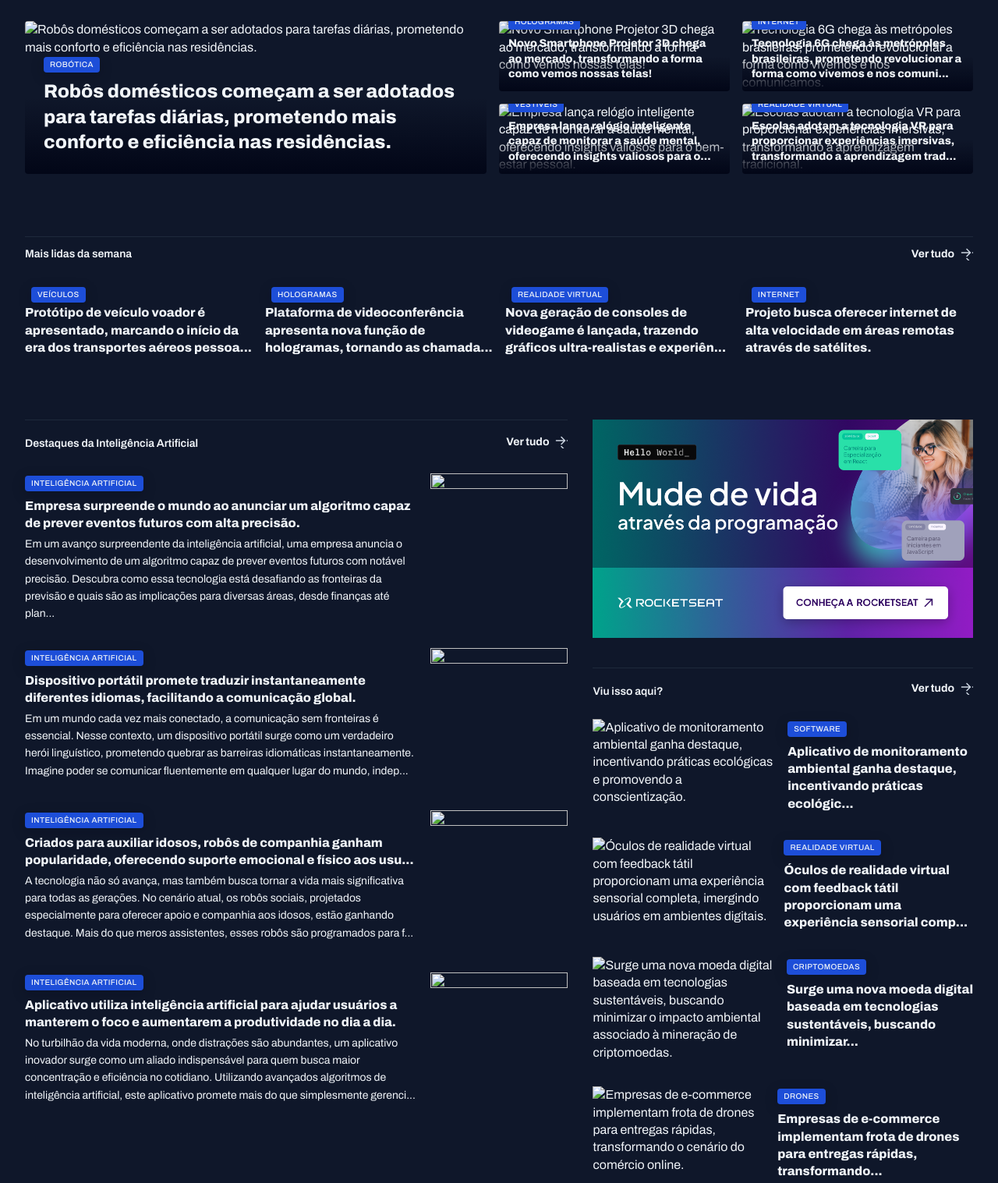
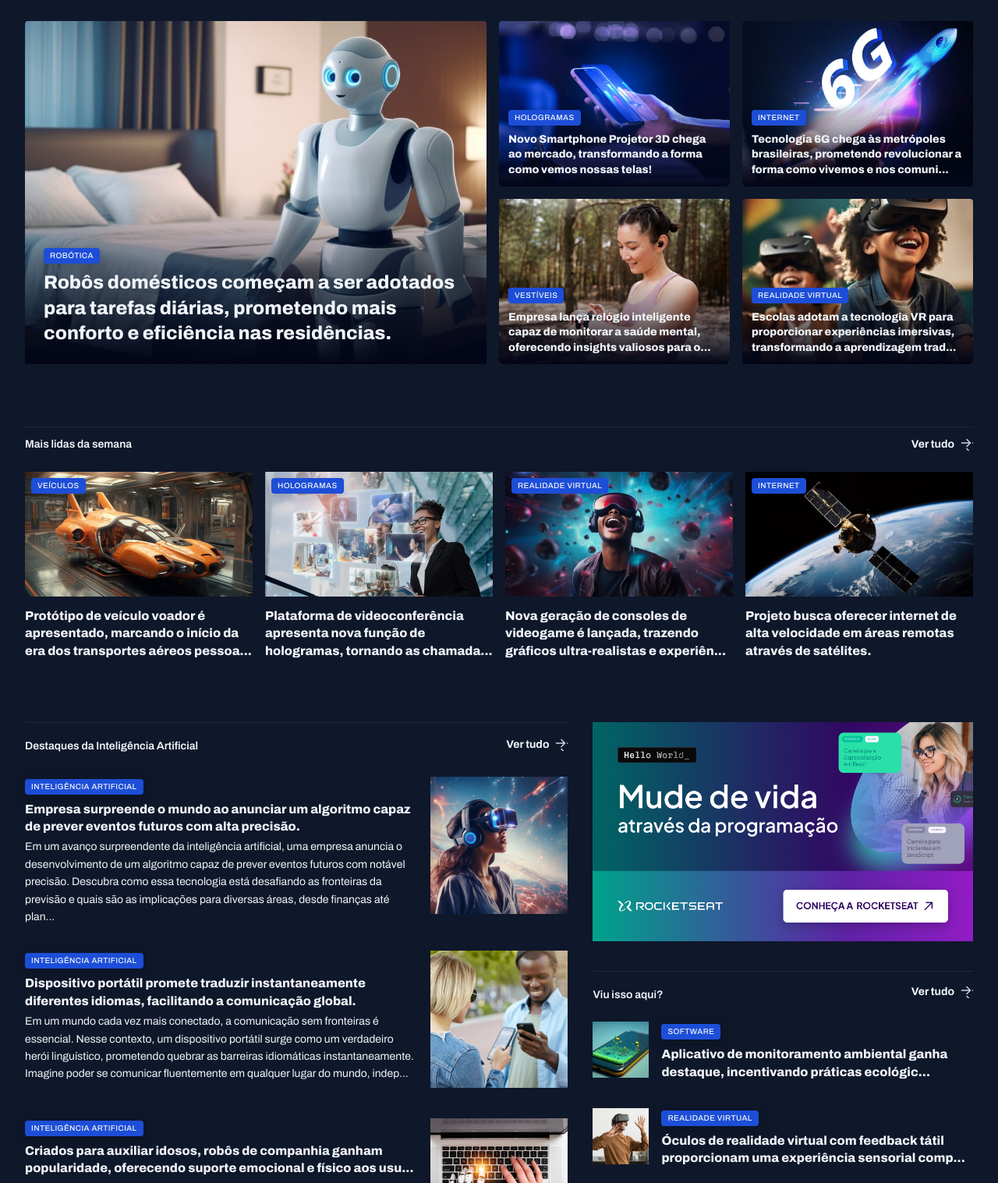
Before and after one commit to carlosqbarbosa/projeto-portal-de-noticias-Rocketseat, a plain HTML site: page index.html in a window 1280 px wide. Shown: the part 137-1654 px from the top of the page at 78% size. Drawn offline with Linux system fonts and the light colour scheme; a web font is replaced by a local one.

Commit message:
imagem da prévia do projeto

```diff
--- a/index.html
+++ b/index.html
@@ -42,7 +42,7 @@
     <main class="grid container">
         <section id="featured" class="grid grid-flow-col gap-16">
             <figure class="card">
-                <img src="assets/images/Image 01.png" alt="Robôs domésticos começam a ser adotados para tarefas diárias, prometendo mais conforto e
+                <img src="assets/imagens/Image 01.png" alt="Robôs domésticos começam a ser adotados para tarefas diárias, prometendo mais conforto e
                 eficiência nas residências.">
 
                 <figcaption>
@@ -58,7 +58,7 @@
 
             <div class="grid grid-cols-2 gap-16">
                 <figure class="card">
-                    <img src="assets/images/Image 02.png"
+                    <img src="assets/imagens/Image 02.png"
                         alt="Novo Smartphone Projetor 3D chega ao mercado, transformando a forma como vemos nossas telas!">
 
                     <figcaption>
@@ -70,7 +70,7 @@
                 </figure>
 
                 <figure class="card">
-                    <img src="assets/images/Image 03.png"
+                    <img src="assets/imagens/Image 03.png"
                         alt="Tecnologia 6G chega às metrópoles brasileiras, prometendo revolucionar a forma como vivemos e nos comunicamos.">
 
                     <figcaption>
@@ -83,7 +83,7 @@
                 </figure>
 
                 <figure class="card">
-                    <img src="assets/images/Image 04.png"
+                    <img src="assets/imagens/Image 04.png"
                         alt="Empresa lança relógio inteligente capaz de monitorar a saúde mental, oferecendo insights valiosos para o bem-estar pessoal.">
 
                     <figcaption>
@@ -96,7 +96,7 @@
                 </figure>
 
                 <figure class="card">
-                    <img src="assets/images/Image 05.png"
+                    <img src="assets/imagens/Image 05.png"
                         alt="Escolas adotam a tecnologia VR para proporcionar experiências imersivas, transformando a aprendizagem tradicional.">
 
                     <figcaption>
@@ -122,27 +122,27 @@
             <div class="grid gap-16">
                 <figure>
                     <span class="content-tag">veículos</span>
-                    <img src="assets/images/Image 06.png" alt="">
+                    <img src="assets/imagens/Image 06.png" alt="">
                     <p>Protótipo de veículo voador é apresentado, marcando o início da era dos transportes aéreos
                         pessoa...</p>
                 </figure>
 
                 <figure>
                     <span class="content-tag">hologramas</span>
-                    <img src="assets/images/Image 07.png" alt="">
+                    <img src="assets/imagens/Image 07.png" alt="">
                     <p>Plataforma de videoconferência apresenta nova função de hologramas, tornando as chamada...</p>
                 </figure>
 
                 <figure>
                     <span class="content-tag">realidade virtual</span>
-                    <img src="assets/images/Image 08.png" alt="">
+                    <img src="assets/imagens/Image 08.png" alt="">
                     <p>Nova geração de consoles de videogame é lançada, trazendo gráficos ultra-realistas e experiên...
                     </p>
                 </figure>
 
                 <figure>
                     <span class="content-tag">internet</span>
-                    <img src="assets/images/Image 09.png" alt="">
+                    <img src="assets/imagens/Image 09.png" alt="">
                     <p>Projeto busca oferecer internet de alta velocidade em áreas remotas através de satélites.</p>
                 </figure>
             </div>
@@ -173,7 +173,7 @@
                         </p>
                     </div>
                     <div>
-                        <img src="assets/images/Image 10.png" alt="">
+                        <img src="assets/imagens/Image 10.png" alt="">
                     </div>
                 </article>
 
@@ -192,7 +192,7 @@
                         </p>
                     </div>
                     <div>
-                        <img src="assets/images/Image 11.png" alt="">
+                        <img src="assets/imagens/Image 11.png" alt="">
                     </div>
                 </article>
 
@@ -211,7 +211,7 @@
                         </p>
                     </div>
                     <div>
-                        <img src="assets/images/Image 12.png" alt="">
+                        <img src="assets/imagens/Image 12.png" alt="">
                     </div>
                 </article>
 
@@ -230,7 +230,7 @@
                         </p>
                     </div>
                     <div>
-                        <img src="assets/images/Image 13.png" alt="">
+                        <img src="assets/imagens/Image 13.png" alt="">
                     </div>
                 </article>
             </div>
@@ -253,7 +253,7 @@
                 <div class="grid gap-32">
                     <article class="grid grid-flow-col gap-16">
                         <div>
-                            <img src="assets/images/Image 14.png"
+                            <img src="assets/imagens/Image 14.png"
                                 alt="Aplicativo de monitoramento ambiental ganha destaque, incentivando práticas ecológicas e promovendo a conscientização.">
                         </div>
 
@@ -268,7 +268,7 @@
 
                     <article class="grid grid-flow-col gap-16">
                         <div>
-                            <img src="assets/images/Image 15.png"
+                            <img src="assets/imagens/Image 15.png"
                                 alt="Óculos de realidade virtual com feedback tátil proporcionam uma experiência sensorial completa, imergindo usuários em ambientes digitais.">
                         </div>
 
@@ -284,7 +284,7 @@
 
                     <article class="grid grid-flow-col gap-16">
                         <div>
-                            <img src="assets/images/Image 16.png"
+                            <img src="assets/imagens/Image 16.png"
                                 alt="Surge uma nova moeda digital baseada em tecnologias sustentáveis, buscando minimizar o impacto ambiental associado à mineração de criptomoedas.">
                         </div>
 
@@ -299,7 +299,7 @@
 
                     <article class="grid grid-flow-col gap-16">
                         <div>
-                            <img src="assets/images/Image 17.png"
+                            <img src="assets/imagens/Image 17.png"
                                 alt="Empresas de e-commerce implementam frota de drones para entregas rápidas, transformando o cenário do comércio online.">
                         </div>
 
@@ -315,7 +315,7 @@
 
                     <article class="grid grid-flow-col gap-16">
                         <div>
-                            <img src="assets/images/Image 18.png"
+                            <img src="assets/imagens/Image 18.png"
                                 alt="Tecnologia inovadora permite a impressão 3D de órgãos humanos, revolucionando a medicina e a lista de espera por transplantes.">
                         </div>
 
```
Also changed, not shown: docs/previaPROJETO.png (added).
